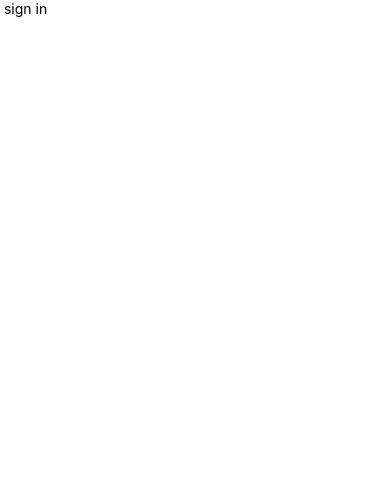
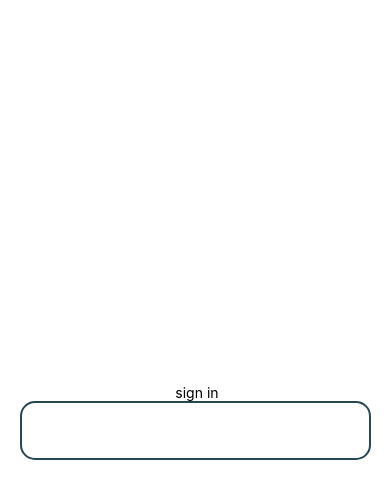
Before and after one commit to kpose/BetaBuy, a React Native app: screen / in a window 390 px wide. Shown: the top 498 px of the page. Built offline with nearby package versions, Linux system fonts and the light colour scheme.

Commit message:
input text(WIP)

```diff
--- a/package.json
+++ b/package.json
@@ -15,7 +15,8 @@
     "react-native": "0.66.0",
     "react-native-paper": "^4.9.2",
     "react-native-responsive-screen": "^1.4.2",
-    "react-native-size-matters": "^0.4.0"
+    "react-native-size-matters": "^0.4.0",
+    "react-native-vector-icons": "^8.1.0"
   },
   "devDependencies": {
     "@babel/core": "^7.12.9",
--- /dev/null
+++ b/src/components/LargeInput.tsx
@@ -0,0 +1,27 @@
+import {colors, hp, wp} from 'app/utils';
+import React from 'react';
+import {View, Text, StyleSheet, TextInput} from 'react-native';
+
+const LargeInput = () => {
+  return (
+    <View>
+      <TextInput style={styles.inputStyle} />
+    </View>
+  );
+};
+
+export default LargeInput;
+
+const styles = StyleSheet.create({
+  container: {
+    alignItems: 'center',
+  },
+  inputStyle: {
+    width: wp(90),
+    height: hp(7),
+    borderColor: colors.PRIMARY,
+    borderWidth: wp(0.4),
+    borderRadius: 15,
+    padding: wp(3),
+  },
+});
--- a/src/components/index.ts
+++ b/src/components/index.ts
@@ -0,0 +1,5 @@
+import LargeInput from "./LargeInput";
+
+
+
+export {LargeInput}
--- a/src/screens/signin/Signin.tsx
+++ b/src/screens/signin/Signin.tsx
@@ -1,12 +1,22 @@
 import React from 'react';
-import {View, Text} from 'react-native';
+import {View, Text, StyleSheet} from 'react-native';
+import {LargeInput} from 'app/components';
 
 const Signin = () => {
   return (
-    <View>
+    <View style={styles.container}>
       <Text> sign in</Text>
+      <LargeInput />
     </View>
   );
 };
 
 export default Signin;
+
+const styles = StyleSheet.create({
+  container: {
+    flex: 1,
+    alignItems: 'center',
+    justifyContent: 'center',
+  },
+});
```
Also changed, not shown: 1 other file (tests, documents, lock files or other folders).
